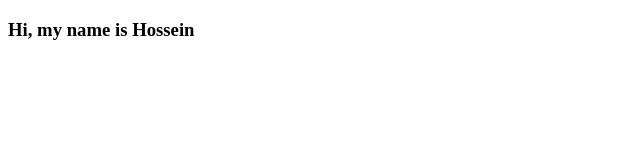
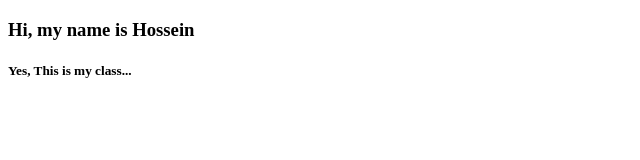
Before and after one commit to hsyir/hsyir.github.io, a plain HTML site: page index.html in a window 1280 px wide. Shown: the whole page, without its empty margins (0-640 px from the left). Drawn offline with Linux system fonts and the light colour scheme.

Commit message:
Update index.html

```diff
--- a/index.html
+++ b/index.html
@@ -6,5 +6,6 @@
 </head>
 <body>
   <h3>Hi, my name is Hossein </h3>
+  <h5>Yes, This is my class... </h5>
 </body>
 </html>
```
